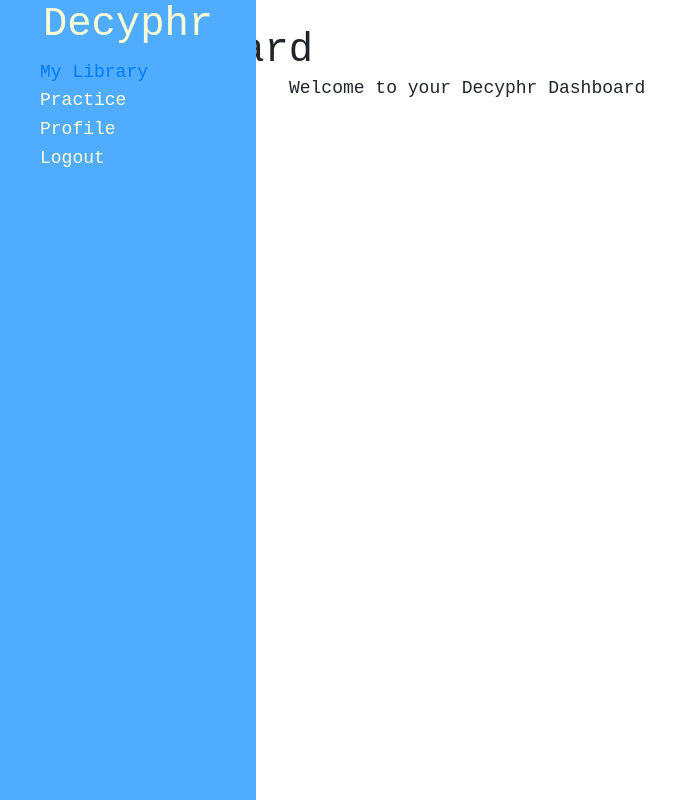
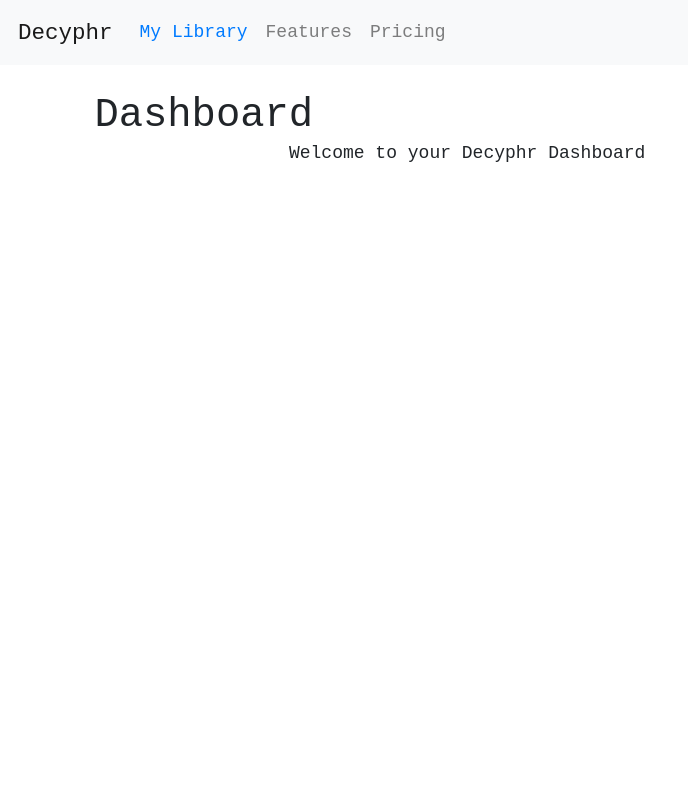
Before and after one commit to decyphr-net/decyphr-next, a Next.js app: page /dashboard in a window 1280 px wide. Shown: the whole page, without its empty margins (0-688 px from the left). Built offline with nearby package versions, Linux system fonts and the light colour scheme; no server answers; sample sign-in values are in the browser's storage; a small style sheet from the web is missing.

Commit message:
Bootstrap dashboard navigation

```diff
--- a/components/layout/Navigation.jsx
+++ b/components/layout/Navigation.jsx
@@ -1,20 +1,19 @@
 import Link from 'next/link'
-import styles from './navigation.module.scss'
+import { Navbar, Nav } from 'react-bootstrap'
 
 export default function Navigation() {
   return (
-    <nav className={styles.navigation}>
-      <h2>Decyphr</h2>
-      <ul>
-        <li>
+    <Navbar bg="light" variant="light">
+      <Navbar.Brand href="#home">Decyphr</Navbar.Brand>
+      <Nav className="mr-auto">
+        <Nav.Link>
           <Link href="/library">
             <a>My Library</a>
           </Link>
-        </li>
-        <li><a href="">Practice</a></li>
-        <li><a href="">Profile</a></li>
-        <li><a href="">Logout</a></li>
-      </ul>
-    </nav>
+        </Nav.Link>
+        <Nav.Link href="#features">Features</Nav.Link>
+        <Nav.Link href="#pricing">Pricing</Nav.Link>
+      </Nav>
+    </Navbar>
   )
 }
--- a/components/layout/navigation.module.scss
+++ b/components/layout/navigation.module.scss
@@ -1,18 +1,23 @@
 .navigation {
-  height: 100vh;
+  height: 100px;
   background-color: #4facfe;
   margin-top: 0;
-  width: 20%;
+  width: 100%;
   color: #FCFCD4;
   position: fixed;
+  float: left;
 
   h2 {
-    text-align: center;
     font-size: 2.25em;
   }
 
   ul {
     list-style: none;
+
+
+    li {
+      display: inline;
+    }
 
     a {
       text-decoration: none;
```
